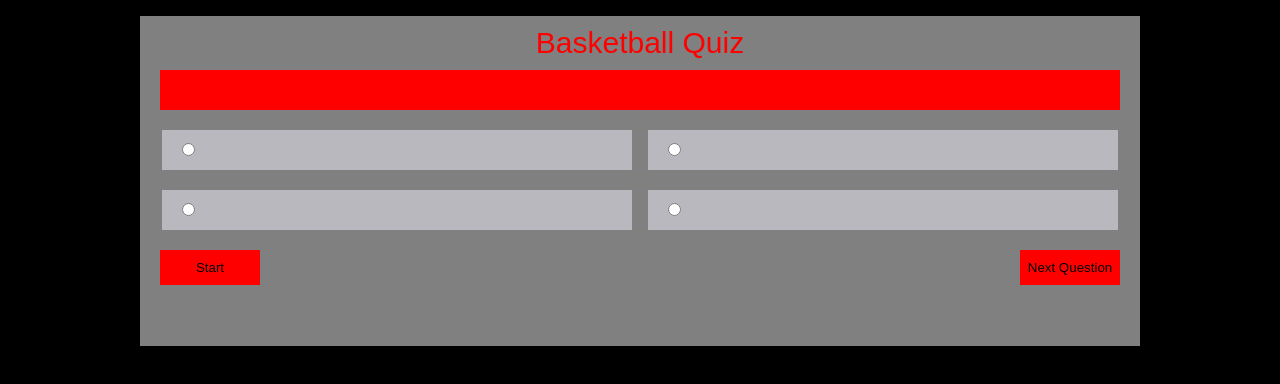
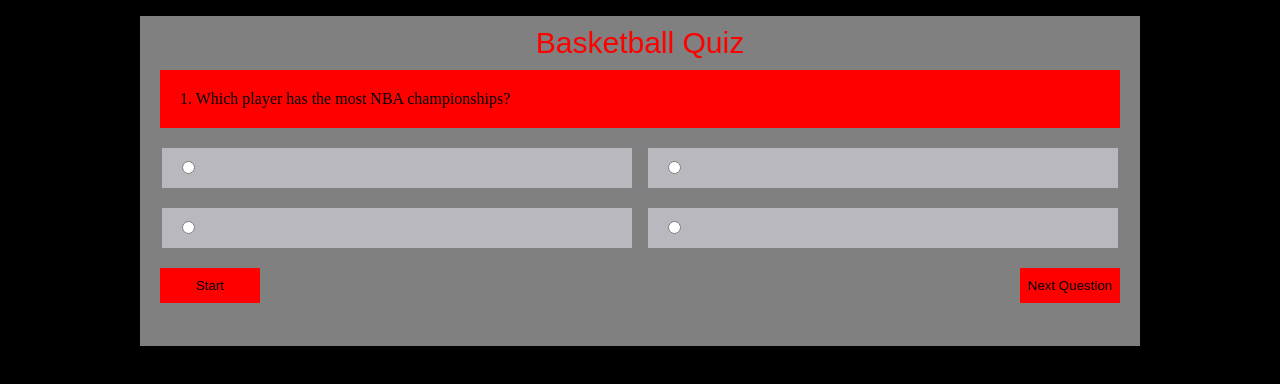
Before and after one commit to jlew2529/Quiz, a plain HTML site: page index.html in a window 1280 px wide. Both pictures are taken after a click on the button "Start". Shown: the part 122-506 px from the top of the page. Drawn offline with Linux system fonts and the light colour scheme.

Commit message:
Edit javascript file to load qusetion for quiz

```diff
--- a/index.html
+++ b/index.html
@@ -10,16 +10,16 @@
 <body>
     <div class="header">
         <h1 class="high-score">View High Scores</h1>
-        <h1 class="time">Time:</h1>
+        <h1 class="time">Time: 60</h1>
     </div>
 
     <div class="container">
         <section id="title">Basketball Quiz</section>
         <section id="question"></section>
-        <label class="option"><input type="radio"></label>
-        <label class="option"><input type="radio"></label>
-        <label class="option"><input type="radio"></label>
-        <label class="option"><input type="radio"></label>
+        <label class="option" id="option1"><input type="radio"></label>
+        <label class="option" id="option2"><input type="radio"></label>
+        <label class="option" id="option3"><input type="radio"></label>
+        <label class="option" id="option4"><input type="radio"></label>
         <button type="button" class="start">Start</button>
         <button type="button" class="next">Next Question</button>
     </div>
--- a/quiz.js
+++ b/quiz.js
@@ -73,6 +73,8 @@
 
 var startQuiz = document.querySelector(".start");
 var timeEl = document.querySelector(".time");
+var questionEl = document.querySelector("#question");
+var currentQuestion = 0;
 var secondsLeft = 60;
 
 startQuiz.addEventListener("click", function() {
@@ -88,6 +90,11 @@
             }
         }, 1000);
     }
+    setTime();
 
-    setTime();
+    function loadQuestion(event) {
+        var q = questions[event];
+        questionEl.textContent = (event + 1) + ". " + q.question;
+    }
+    loadQuestion(currentQuestion);
 });
```
